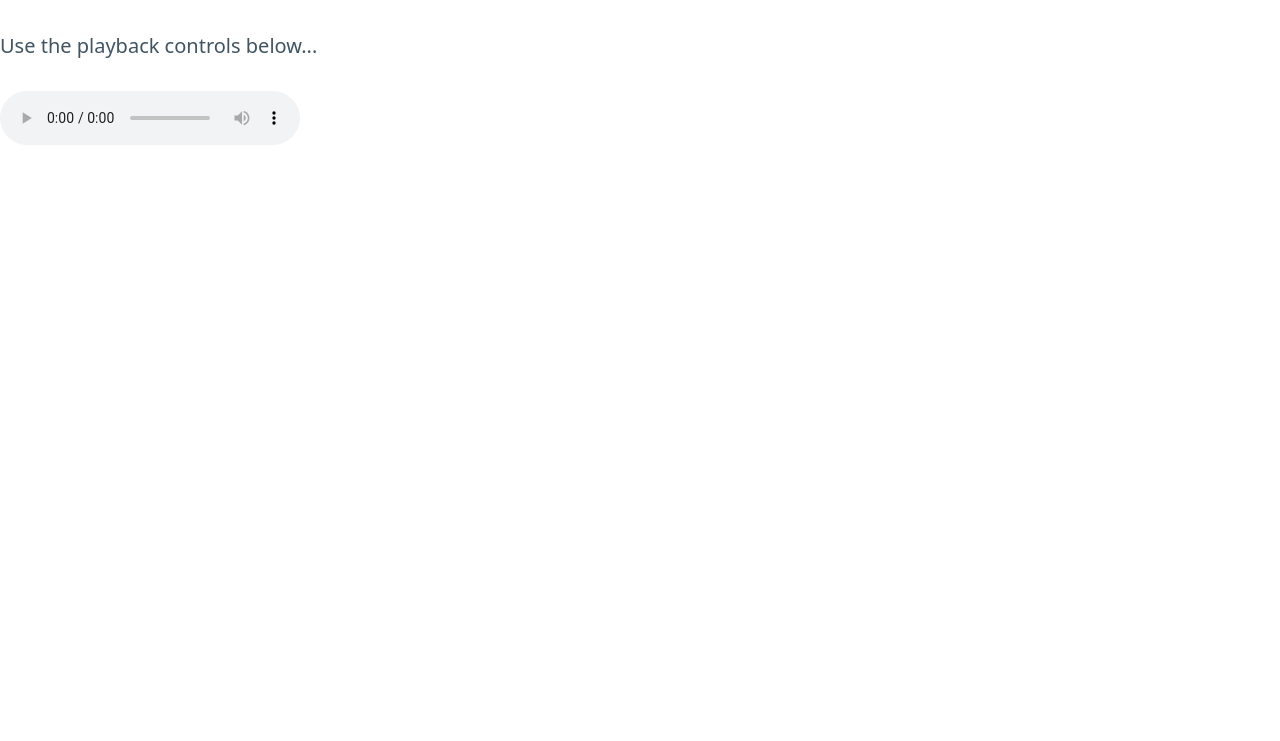
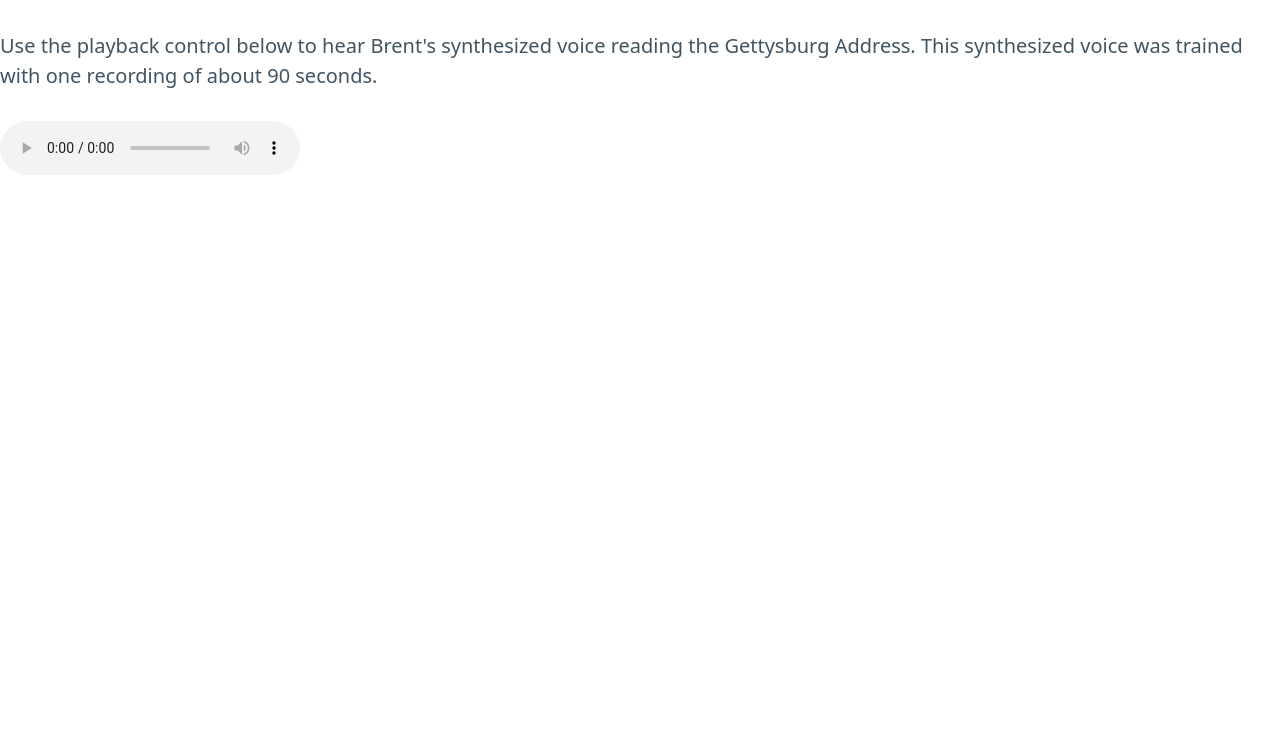
Before and after one commit to brentosaurus/playAudio, a plain HTML site: page index.html in a window 1280 px wide. Shown: the part 59-800 px from the top of the page. Drawn offline with Linux system fonts and the light colour scheme.

Commit message:
stuff and such

```diff
--- a/index.html
+++ b/index.html
@@ -14,7 +14,7 @@
   </h3>
 
   <p>
-	Use the playback controls below...
+	Use the playback control below to hear Brent's synthesized voice reading the Gettysburg Address. This synthesized voice was trained with one recording of about 90 seconds.
   <p/>
 
   <audio id="audio" controls="controls" src="brent march 10 - gettysburg address.mp3"></audio>
```
